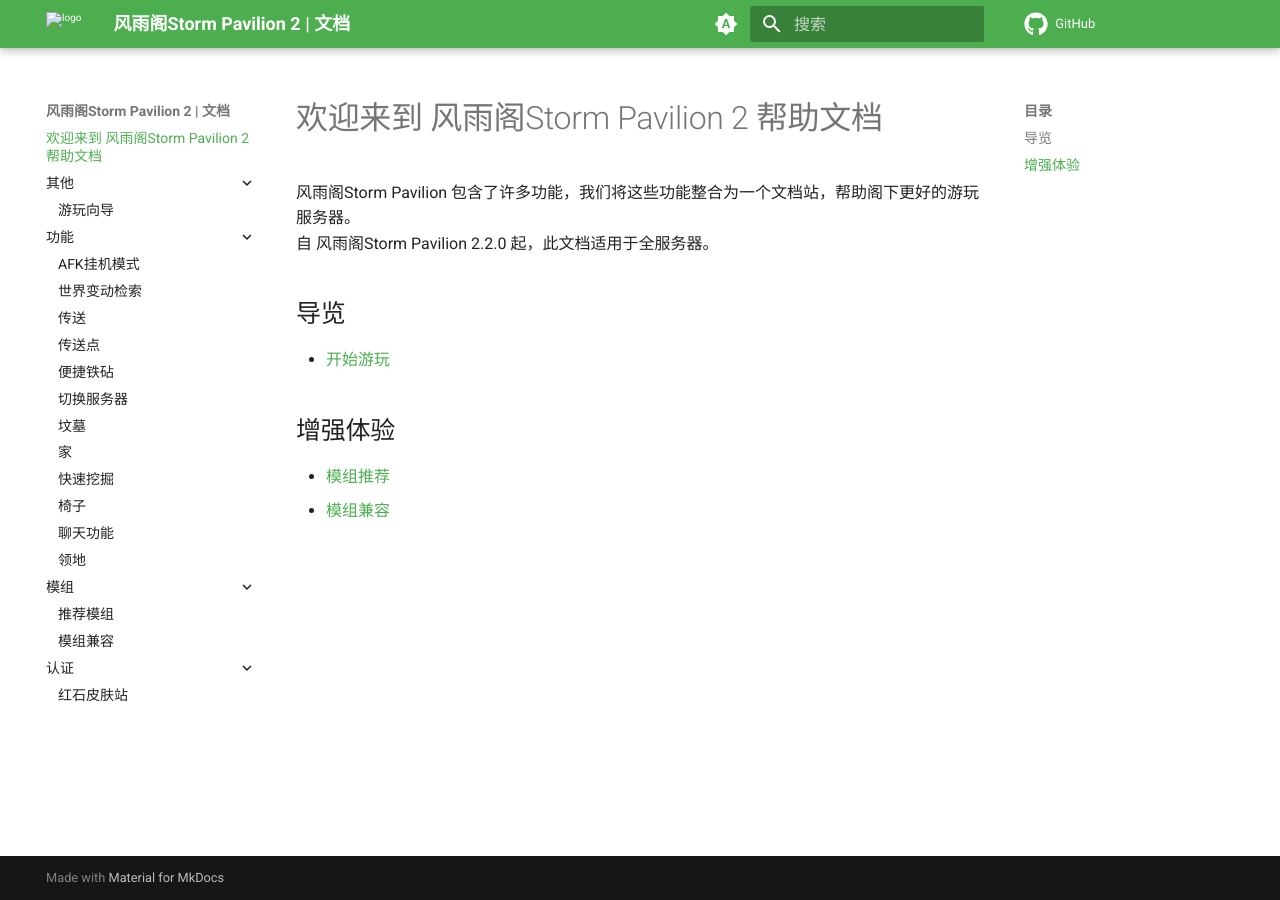
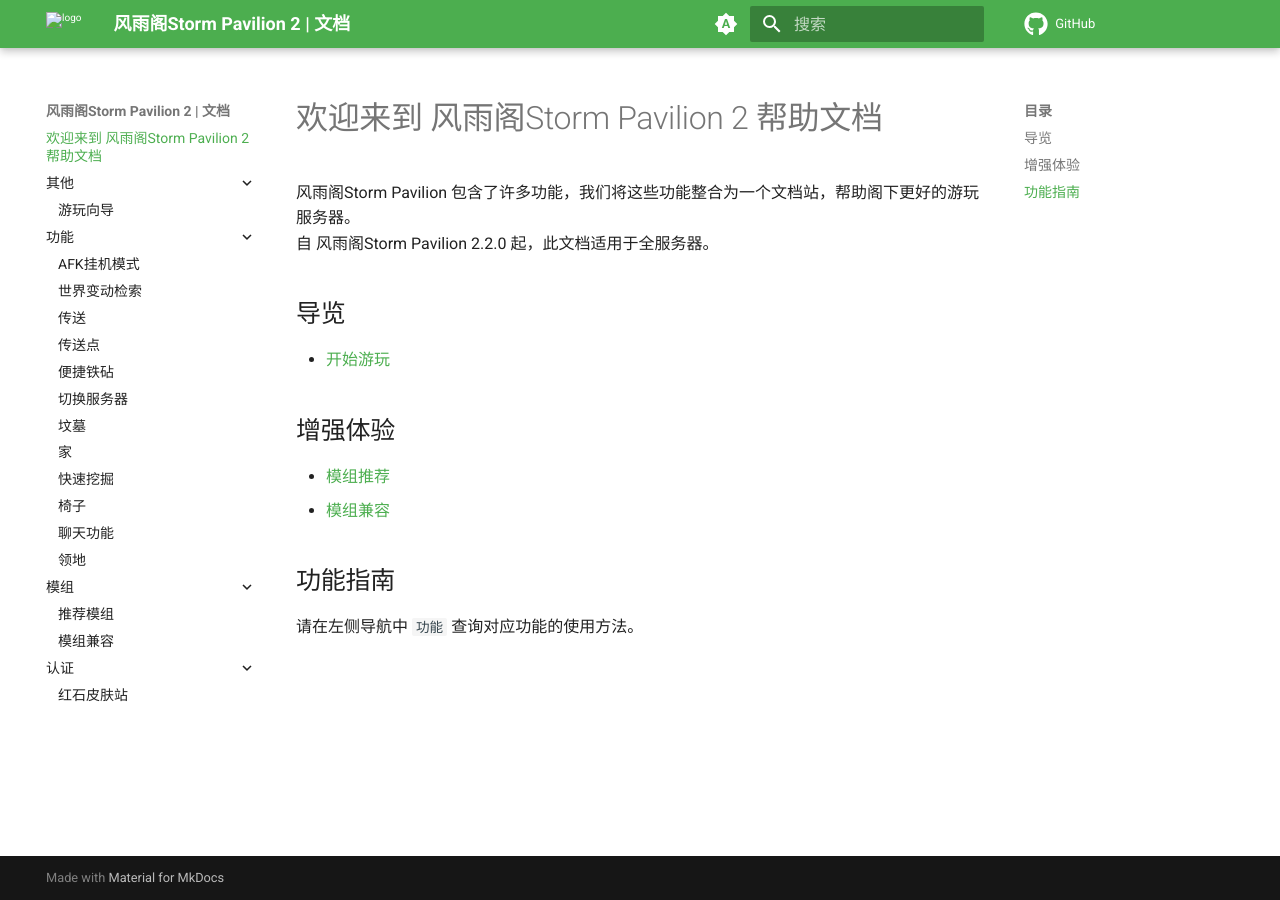
Before and after one commit to SPCraftMC/Docs, an MkDocs documentation site: the page built from docs/index.md, in a window 1280 px wide. Built offline with MkDocs 1.6.1 and Material for MkDocs 9.7.7, drawn with Linux system fonts in a browser that asks for light colours; comment, search, counter and statistics services are not loaded.

Commit message:
Update index.md

```diff
--- a/docs/index.md
+++ b/docs/index.md
@@ -11,3 +11,7 @@
 
 - [模组推荐](模组/推荐模组.md)
 - [模组兼容](模组/模组兼容.md)
+
+## 功能指南
+
+请在左侧导航中 `功能` 查询对应功能的使用方法。
```
